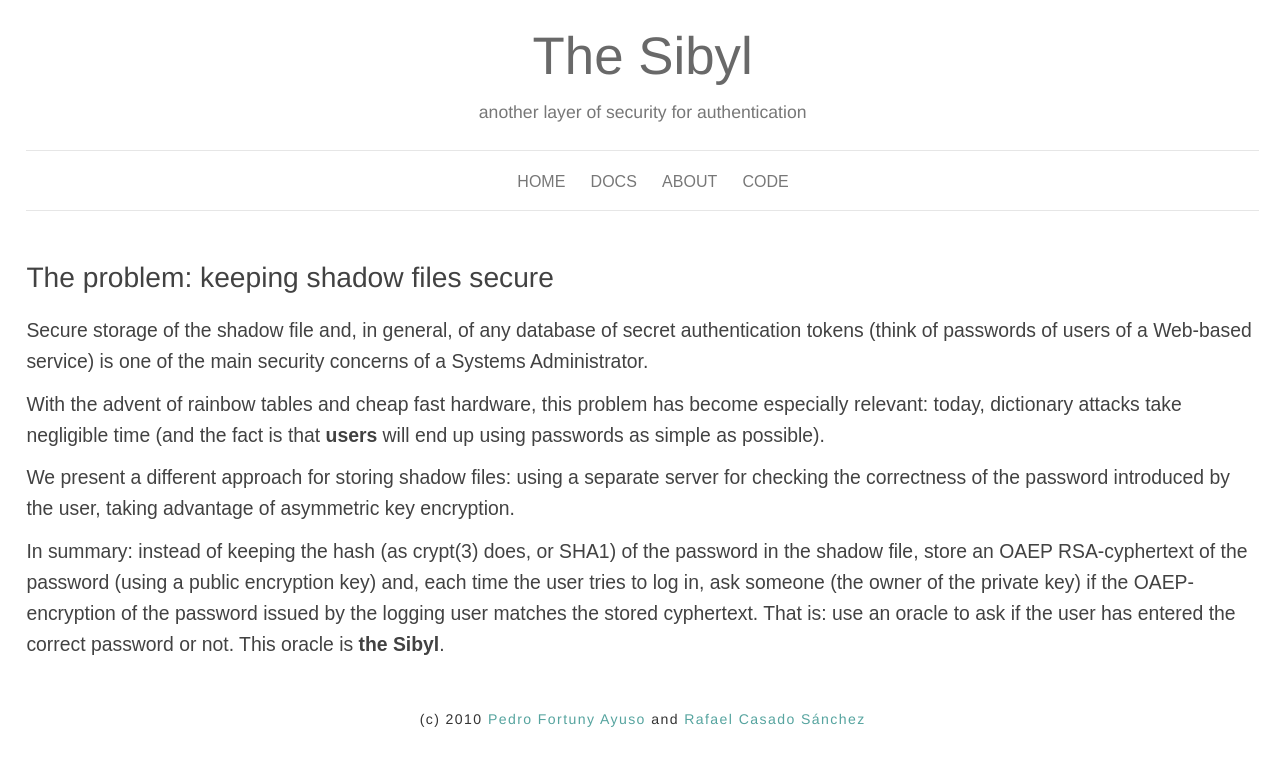
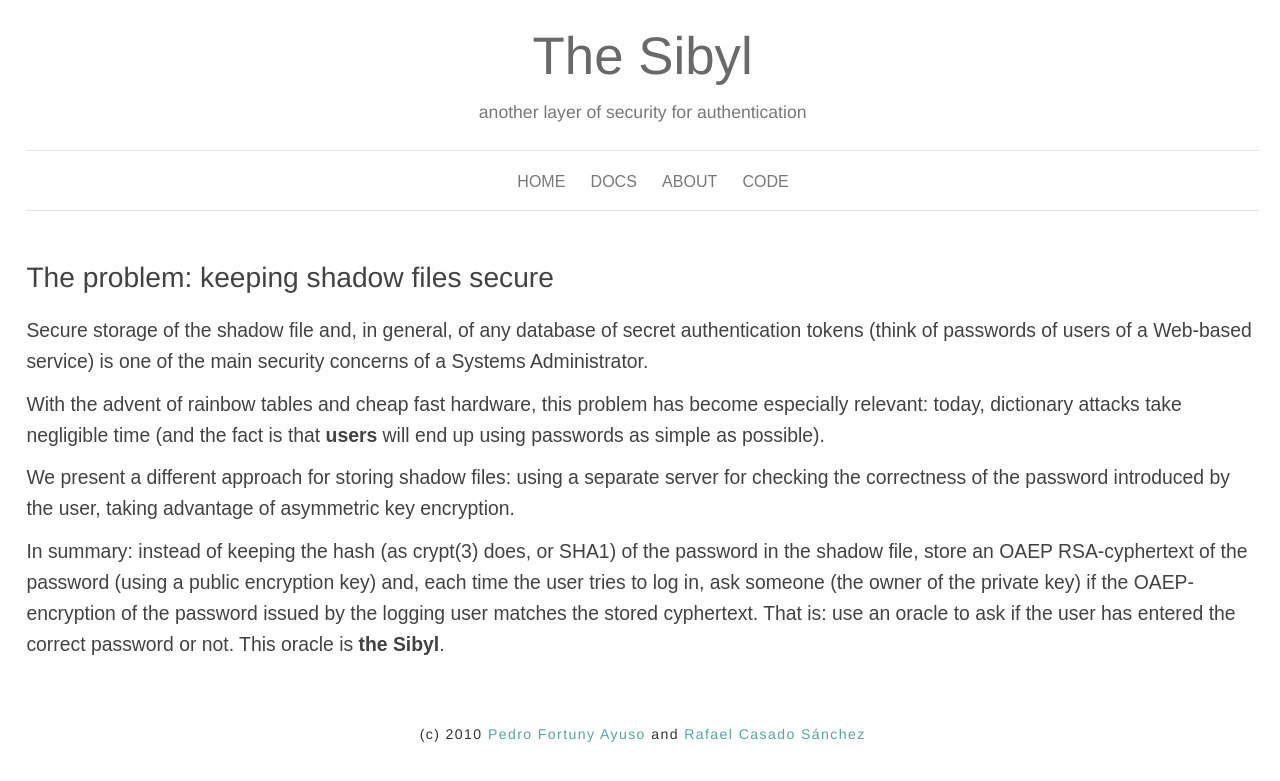
Before and after one commit to thesibyl/thesibyl.github.com, a Jekyll site: the page built from index.html, in a window 1280 px wide. Shown: the top 781 px of the page. Built offline with Jekyll 4.4.1, drawn with Linux system fonts in a browser that asks for light colours; Markdown is read by kramdown in place of the engine named in the settings.

Commit message:
Changed footer padding-top and removed blank lines in layout

```diff
--- a/css/style.css
+++ b/css/style.css
@@ -262,11 +262,13 @@ img a {
 }
 
 /* footer text */
+.footer {
+  padding-top: 15px;
+}
 .footer p {
   font-size: .8em;
   letter-spacing: .1em;
   display: inline;
-  /*text-transform: lowercase;*/
   color: #333;
   padding: 0;
   margin: 0;
```
Also changed, not shown: _layouts/default.html (+0 -14 lines).
